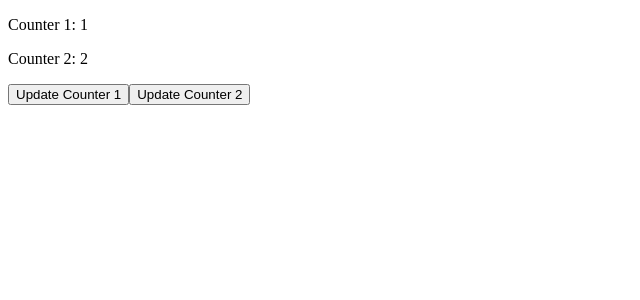
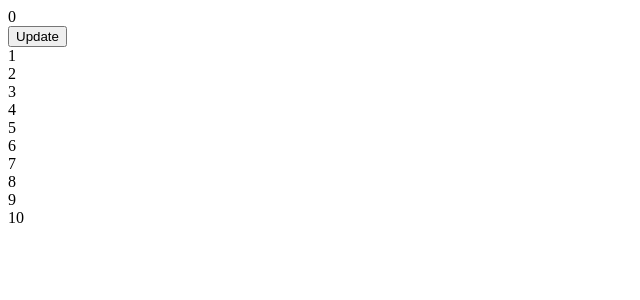
Before and after one commit to techolasmern/ai_web_basics, a React (Vite) app in the folder react-app/: page / in a window 1280 px wide. Shown: the top 300 px of the page, without its empty margins (0-640 px from the left). Built offline with nearby package versions, Linux system fonts and the light colour scheme.

Commit message:
map in react

```diff
--- a/react-app/src/App.tsx
+++ b/react-app/src/App.tsx
@@ -1,43 +1,29 @@
+// state -> object -> hooks -> like functions -> state & lifecycle
+
+// map, conditonal rendering
+
 import { useState } from "react";
 
-type Counter = {
-    counter_one: number;
-    counter_two: number;
-}
-
-type CounterType = 1 | 2;
+// useState
 
 export const App = () => {
 
-    // const [state, setState] = useState<number>(0);
-    const [counter, setCounter] = useState <Counter>({ counter_one: 1, counter_two: 2 });
+    const [data, setData] = useState<number>(0);
+    const [numbers] = useState<Array<number>>([1, 2, 3, 4, 5, 6, 7, 8, 9, 10]);
 
-    // const handleUpdateA = () => {
-    //     setState(state + 1);
 
-    // }
-
-    const handleUpdate = (num: CounterType) => {
-        if (num == 1) {
-            setCounter({ ...counter, counter_one: counter.counter_one + 1 });
-        }
-        if (num == 2) {
-            setCounter({ ...counter, counter_two: counter.counter_two + 1 });
-        }
+    const handleClick = () => {
+        setData(data + 1);
     }
 
     return <div>
-        {/* <p>Data - {state}</p>
-        <button onClick={handleUpdateA}>Update A</button> */}
+        <div>{data}</div>
+        <button onClick={handleClick}>Update</button>
+        {
+            numbers.map((number) => {
+                return <div key={number}>{number}</div>
+            })
+        }
+    </div>
 
-        <p>Counter 1: {counter.counter_one}</p>
-        <p>Counter 2: {counter.counter_two}</p>
-
-        <div>
-            <button onClick={function () {
-                handleUpdate(1)
-            }} > Update Counter 1</button>
-            <button onClick={() => handleUpdate(2)}>Update Counter 2</button>
-        </div>
-    </div>
 }
```
